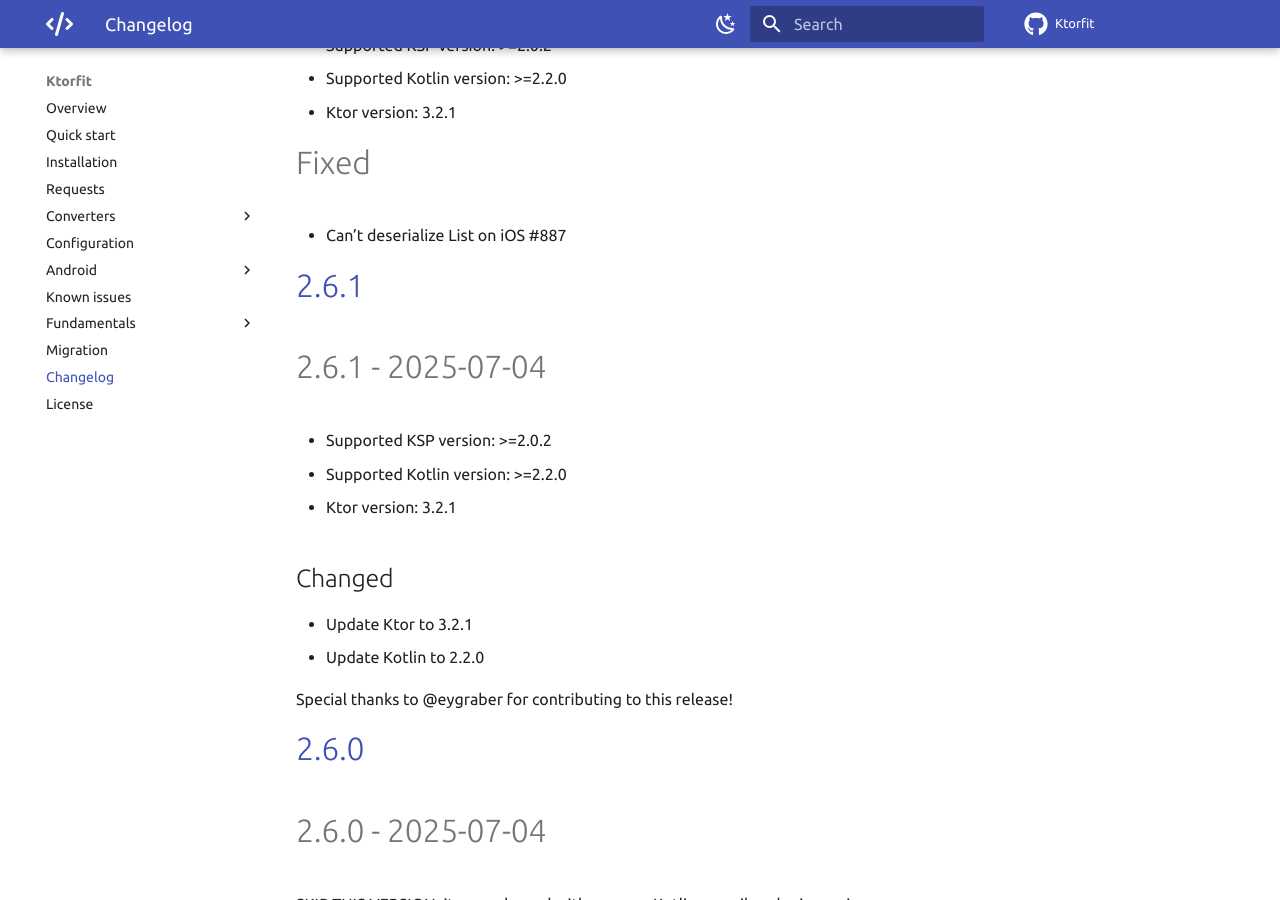
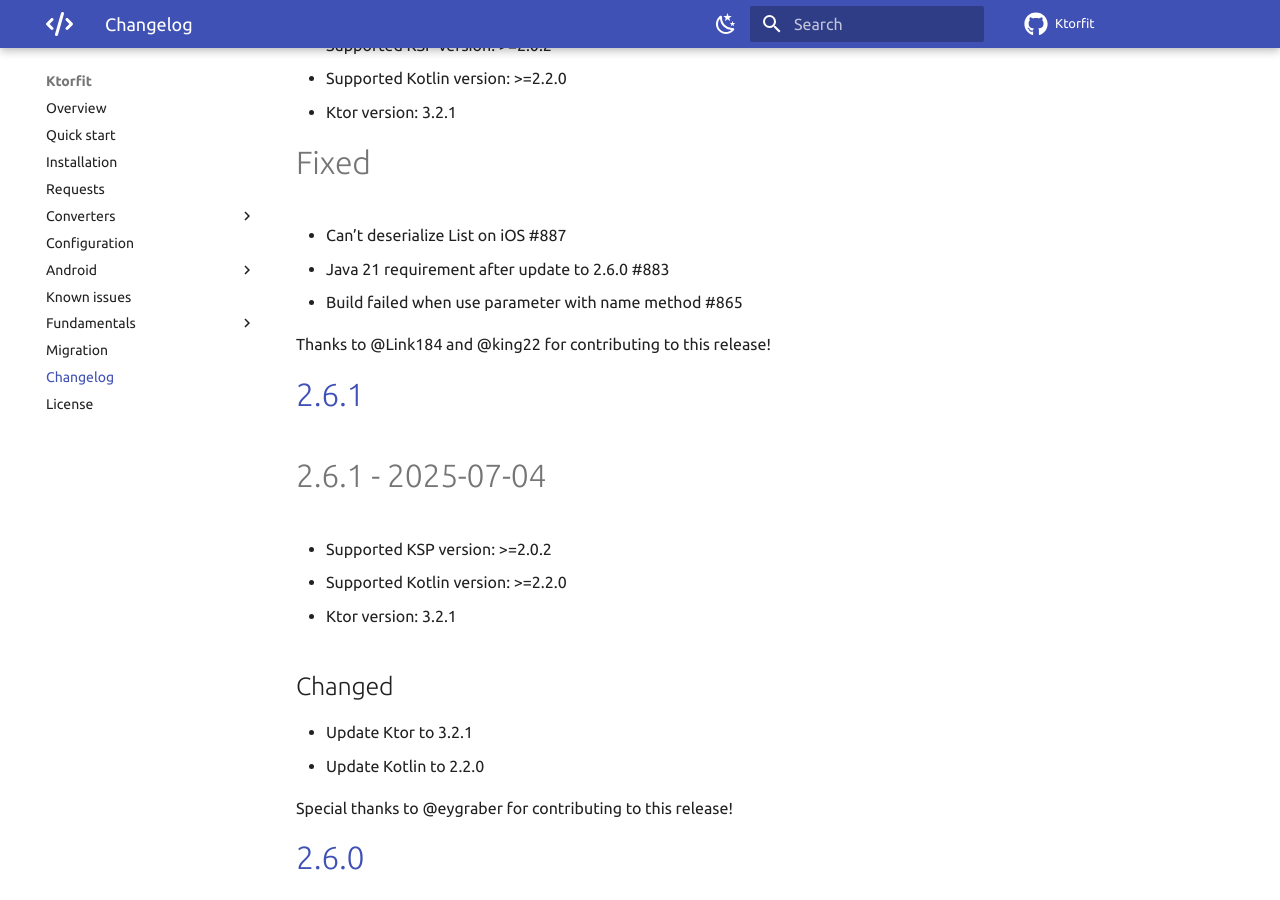
Before and after one commit to Foso/Ktorfit, an MkDocs documentation site: the page built from docs/CHANGELOG.md, in a window 1280 px wide and 900 px high, scrolled down 470 px. Built offline with MkDocs 1.6.1 and Material for MkDocs 9.7.7, drawn with Linux system fonts in a browser that asks for light colours; comment, search, counter and statistics services are not loaded.

Commit message:
Update changelog

```diff
--- a/docs/CHANGELOG.md
+++ b/docs/CHANGELOG.md
@@ -17,6 +17,11 @@
 
 # Fixed
 - Can't deserialize List on iOS #887
+- Java 21 requirement after update to 2.6.0 #883
+- Build failed when use parameter with name method #865
+
+Thanks to @Link184 and @king22 for contributing to this release!
+
 
 # [2.6.1]()
 
```
